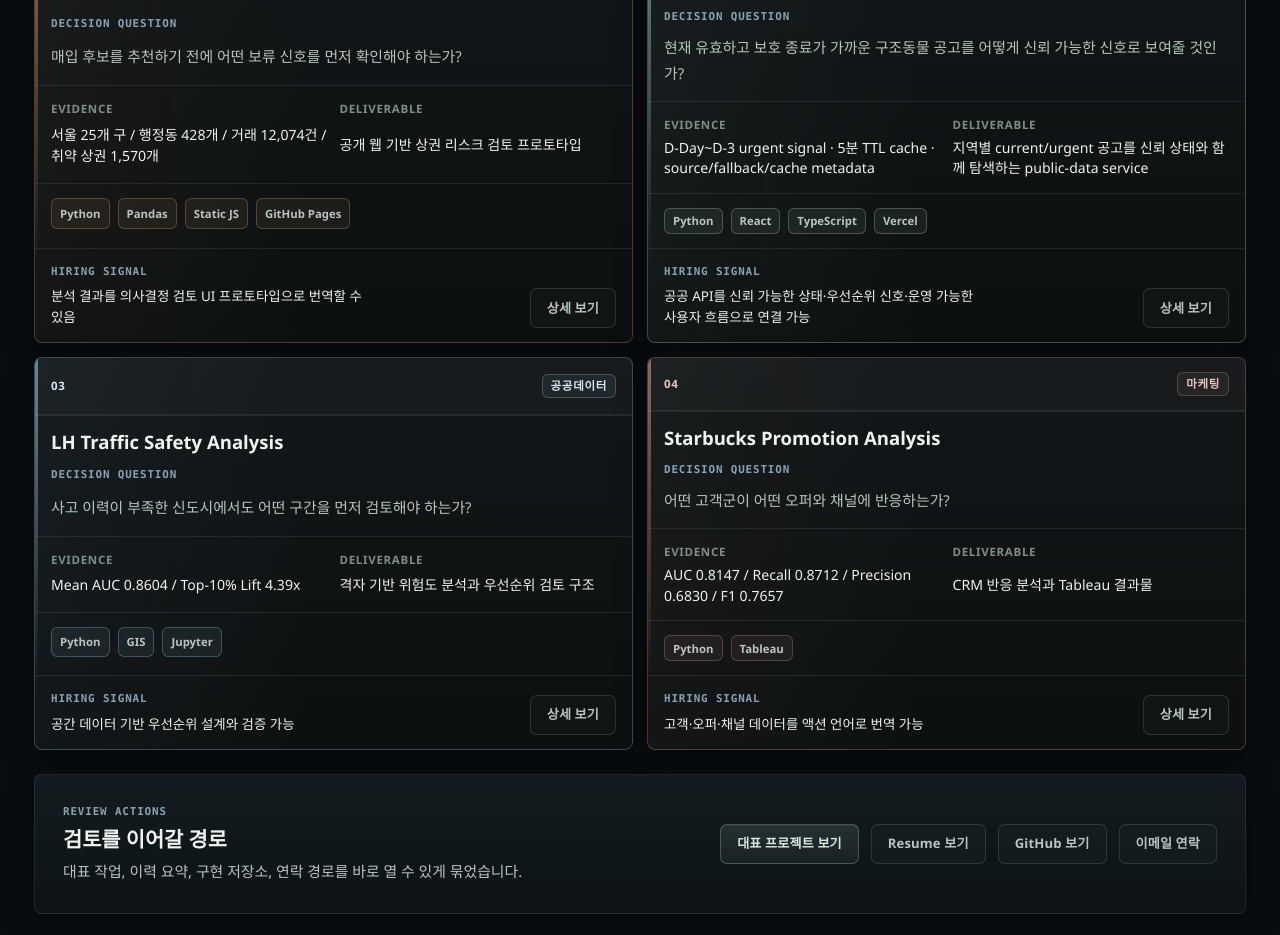
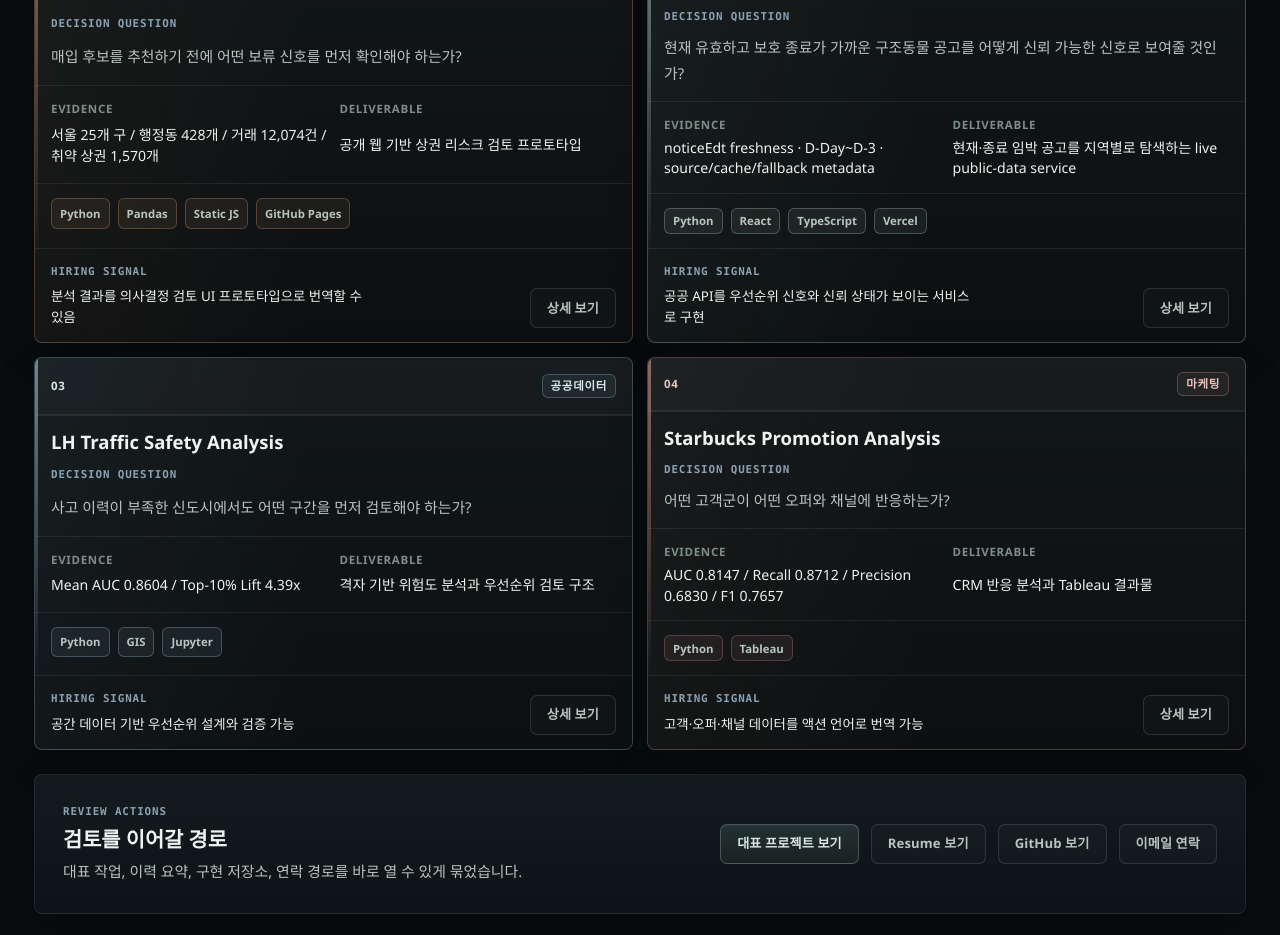
Before and after one commit to dffxonnb-cyber/signal-archive, a Next.js app: page / in a window 1280 px wide. Shown: the part 1500-2435 px from the top of the page. Built offline with nearby package versions, Linux system fonts and the light colour scheme.

Commit message:
docs: polish shelter signal portfolio copy

```diff
--- a/content/projects.ts
+++ b/content/projects.ts
@@ -287,7 +287,7 @@ export const projects: Project[] = [
     category: "대표 프로젝트",
     primaryDomain: "공공데이터",
     summary:
-      "공공데이터의 구조동물 공고를 단순 목록으로 보여주는 대신, 공고 종료일과 데이터 출처를 기준으로\n현재 공고·종료 임박 공고·보호/기록 상태를 분리한 public-data service입니다.",
+      "공공 구조동물 공고를 KST 마감일과 데이터 출처 기준으로 정규화해\n현재·종료 임박 공고를 지역별로 탐색하는 public-data service입니다.",
     period: "2026",
     format: "개인 프로젝트",
     domains: ["공공데이터", "구조동물 공고", "데이터 신뢰성", "PWA"],
@@ -299,17 +299,17 @@ export const projects: Project[] = [
     coreTags: ["Live API", "KST 30일", "D-Day~D-3", "Region Filter", "Pagination", "TTL Cache", "Fallback 분리", "Observability"],
     badges: ["Featured", "Public Data", "Live API", "Signal Service"],
     context:
-      "공공데이터의 구조동물 공고는 날짜, 상태, 지역 정보가 섞여 있어 지난 공고가 현재 공고처럼 보이거나 긴급 공고가 전체 목록 속에 묻힐 수 있습니다. Shelter Signal은 이를 공고 생명주기와 데이터 신뢰성의 문제로 보고, 현재 유효한 공고와 종료 임박 공고를 지역 단위로 탐색할 수 있게 설계했습니다.",
+      "구조동물 원천 공고에는 지난 공고와 현재 공고가 섞이고 종료 임박 공고가 전체 목록에 묻힐 수 있습니다. Shelter Signal은 이를 공고 생명주기와 데이터 신뢰 상태의 문제로 보고 지역별 탐색 흐름을 설계했습니다.",
     outcome:
-      "KST 기준 최근 30일 live 공고를 수집해 current·urgent·protected·archive로 분리하고, D-Day~D-3 공고를 days_left 오름차순의 urgent signal로 재정렬했습니다. 서버 측 지역 필터와 page/limit 페이지네이션, 5분 TTL 캐시, 상태 metadata를 결합해 대량 공공데이터를 탐색 가능하고 신뢰 상태를 확인할 수 있는 서비스로 구현했습니다.",
+      "KST 최근 30일 live 공고를 current·urgent·protected·archive로 분리하고 D-Day~D-3를 우선 정렬했습니다. 서버 지역 필터, page/limit 페이지네이션, 5분 TTL 캐시, 상태 metadata를 결합해 대량 공고를 신뢰 상태와 함께 탐색하도록 구현했습니다.",
     supportingLine:
       "공공데이터 기반 보호 종료 임박 신호 탐색 서비스",
     review: {
       decisionQuestion: "현재 유효하고 보호 종료가 가까운 구조동물 공고를 어떻게 신뢰 가능한 신호로 보여줄 것인가?",
-      myRole: "live-first API, KST 마감 분류, region/page API, cache·fallback·observability, PWA 구현",
-      evidence: "D-Day~D-3 urgent signal · 5분 TTL cache · source/fallback/cache metadata",
-      deliverable: "지역별 current/urgent 공고를 신뢰 상태와 함께 탐색하는 public-data service",
-      hiringSignal: "공공 API를 신뢰 가능한 상태·우선순위 신호·운영 가능한 사용자 흐름으로 연결 가능",
+      myRole: "live-first API·KST 마감 분류·region/page API·cache/fallback 운영·PWA 구현",
+      evidence: "noticeEdt freshness · D-Day~D-3 · source/cache/fallback metadata",
+      deliverable: "현재·종료 임박 공고를 지역별로 탐색하는 live public-data service",
+      hiringSignal: "공공 API를 우선순위 신호와 신뢰 상태가 보이는 서비스로 구현",
     },
     decisionMoment: {
       originalQuestion: "구조동물 공고를 어떻게 조회하게 할 것인가?",
@@ -364,7 +364,7 @@ export const projects: Project[] = [
     signalCaseStudy: {
       signalType: "보호 종료 임박 신호",
       thesis:
-        "Shelter Signal은 구조동물 공고를 단순 목록으로 보여주는 대신, 공고 종료일과 데이터 출처를 기준으로 현재 공고·종료 임박 공고·보호/기록 상태를 분리한 public-data service입니다.",
+        "공고 마감일과 데이터 신뢰 상태를 함께 읽어 현재 유효한 구조동물 공고와 종료 임박 공고를 구분하는 공공데이터 서비스입니다.",
       chips: ["Live API", "KST 30일", "D-Day~D-3", "Region Filter", "Pagination", "TTL Cache", "Fallback 분리", "Observability"],
       flow: ["Live API", "KST 30-day range", "Deadline filter", "Urgent signal", "Region filter", "Pagination", "Cache", "Metadata", "UI state"],
       evidence: [
@@ -372,7 +372,7 @@ export const projects: Project[] = [
           src: "/evidence/shelter-signal-production-ui.webp",
           alt: "Shelter Signal Production UI에서 Live API 상태, 서울 지역 선택, 20/185건 결과, cache hit, 현재 공고 카드를 보여주는 화면",
           caption: "Production UI · Live API와 서울 지역 공고 탐색",
-          note: "상태 패널, 서버 지역 필터, 페이지 단위 결과, 현재 공고 카드가 한 흐름에서 연결됩니다.",
+          note: "Live 상태, 서버 지역 필터, 페이지 단위 결과를 한 화면에서 확인합니다.",
           width: 1440,
           height: 1000,
         },
@@ -380,7 +380,7 @@ export const projects: Project[] = [
           src: "/evidence/shelter-signal-api-metadata.webp",
           alt: "Shelter Signal Production API의 source api, cacheStatus hit, dateRange, 결과 수, upstream 진단 값, fallbackReason null을 보여주는 안전한 metadata 화면",
           caption: "Safe API metadata · live/cache/fallback 상태 검증",
-          note: "서비스 키와 upstream URL 없이 운영 판단에 필요한 응답 필드만 시각화했습니다.",
+          note: "서비스 키와 upstream URL 없이 운영 판단 필드만 시각화했습니다.",
           width: 1200,
           height: 780,
         },
```
Also changed, not shown: 1 other file (tests, documents, lock files or other folders).
